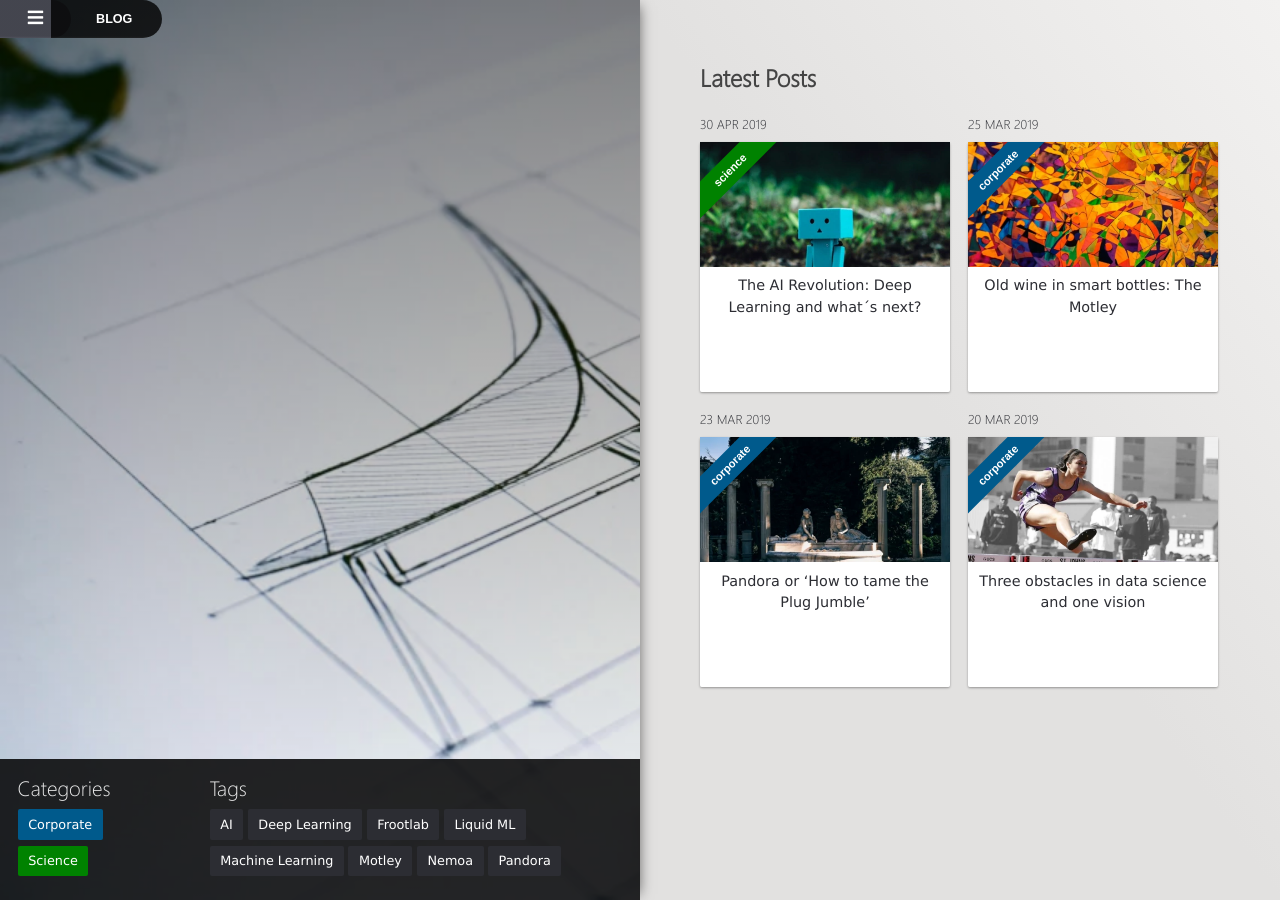
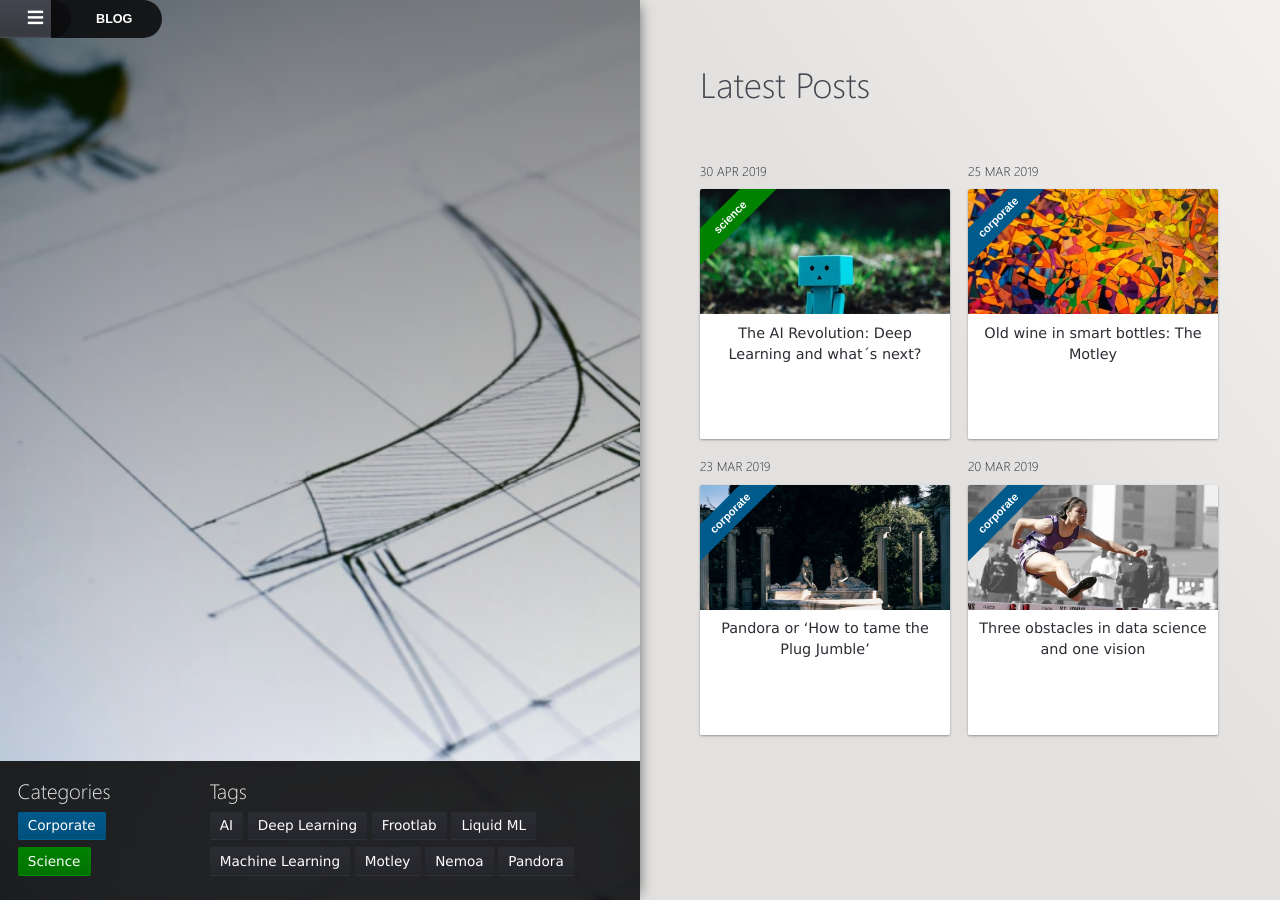
Before and after one commit to frootlab/frootlab.github.io, a Jekyll site: the page built from _pages/blog.md, in a window 1280 px wide. Built offline with Jekyll 4.4.1, drawn with Linux system fonts in a browser that asks for light colours; nearby versions of some CDN libraries.

Commit message:
fixes #91

```diff
--- a/assets/_sass/_navigation.scss
+++ b/assets/_sass/_navigation.scss
@@ -124,13 +124,13 @@
     background-color: $dark-grey;
     background: linear-gradient(
       $dark-grey 0%,
-      $dark-grey 95%,
+      darken($dark-grey, 5%) 95%,
       lighten($dark-grey, 5%) 100%);
     &:hover {
       background-color: lighten($dark-grey, 10%);
       background: linear-gradient(
         lighten($dark-grey, 10%) 0%,
-        lighten($dark-grey, 10%) 95%,
+        lighten($dark-grey, 5%) 95%,
         lighten($dark-grey, 15%) 100%);
     }
 }
@@ -154,10 +154,8 @@
     color: white;
     background-color: rgba(0, 0, 0, 0.8);
     background: linear-gradient(
-      darken(rgba(0, 0, 0, 0.8), 5%) 0%,
-      rgba(0, 0, 0, 0.8) 5%,
-      rgba(0, 0, 0, 0.8) 95%,
-      lighten(rgba(0, 0, 0, 0.8), 5%) 100%);
+      rgba(0, 0, 0, 0.8) 0%,
+      rgba(0, 0, 0, 0.8) 100%);
 }
 
 /* Remove the shadow for the active's next item, to match the design more accurately */
--- a/assets/_sass/_site.scss
+++ b/assets/_sass/_site.scss
@@ -279,9 +279,9 @@
 
 /* Post group title */
 .section-title {
-  padding-bottom: 0.5em;
-  font-weight: bold;
-  color: #444;
+  font-size: 2.2em;
+  padding-bottom: 1.3em;
+  color: lighten($dark-grey, 10%);
 }
 
 /* Grid Layout */
@@ -342,6 +342,7 @@
 
 .card-image {
   height: 50%;
+  border-radius: 2px 2px 0px 0px;
 }
 
 /* Card text */
@@ -688,12 +689,6 @@
   a:focus {
     color: $link-hover;
   }
-  .section-title {
-    position: relative;
-    left: auto;
-    bottom: auto;
-    font-size: 80px;
-  }
   .tags > li {
     background: none;
     border: 1px solid rgba($white, 0.4);
@@ -866,12 +861,6 @@
     .section-line {
       display: none;
     }
-    .section-title {
-      font-size: 40px;
-    }
-  }
-  .section-title {
-    font-size: 80px;
   }
   .projects-menu li {
     width: 100% !important;
--- a/assets/_sass/_utilities.scss
+++ b/assets/_sass/_utilities.scss
@@ -27,10 +27,10 @@
 // Buttons
 .btn {
   display: inline-block;
-  padding: 0.5em 0.75em;
+  padding: 0.4em 0.75em 0.5em 0.75em;
   margin-bottom: 0.5em;
   font-family: Verdana,sans-serif;
-  font-size: 0.8em;
+  font-size: 0.85em;
   font-weight: 400;
   background-color: $light-grey;
   color: $btn-text-grey;
@@ -38,15 +38,14 @@
   white-space: nowrap;
   vertical-align: middle;
   cursor: pointer;
-  border: 1px solid transparent;
   border-radius: 2px;
   transition:
-    all 200ms ease-in-out,
+    all 0.2s ease-in-out,
     transform 50ms ease;
   user-select: none;
   &:hover {
     background-color: mix($light-grey, $blue, 80%);
-    border-color: darken(mix($light-grey, $blue, 80%), 8%);
+    box-shadow: 0px 0px 0px 1px rgba($light-grey, 0.5);
     color: darken($btn-text-grey, 20%);
   }
   &:active {
@@ -54,35 +53,62 @@
   }
   &_green{
     background-color: $green;
-    font: bold;
+    background: linear-gradient(
+      $green 0%,
+      darken($green, 3%) 95%,
+      lighten($green, 5%) 100%);
     color: $white !important;
     &:hover {
       background-color: lighten($green, 10%);
-      border-color: lighten($green, 15%);
+      background: linear-gradient(
+        lighten($green, 10%) 0%,
+        lighten($green, 7%) 95%,
+        lighten($green, 15%) 100%);
     }
   }
   &_blue{
     background-color: $blue;
+    background: linear-gradient(
+      $blue 0%,
+      darken($blue, 3%) 95%,
+      lighten($blue, 5%) 100%);
     color: $white !important;
     &:hover {
       background-color: lighten($blue, 10%);
-      border-color: lighten($blue, 15%);
+      background: linear-gradient(
+        lighten($blue, 10%) 0%,
+        lighten($blue, 7%) 95%,
+        lighten($blue, 15%) 100%);
     }
   }
   &_red{
     background-color: $red;
+    background: linear-gradient(
+      $red 0%,
+      darken($red, 3%) 95%,
+      lighten($red, 5%) 100%);
     color: $white !important;
     &:hover {
       background-color: lighten($red, 10%);
-      border-color: lighten($red, 15%);
+      background: linear-gradient(
+        lighten($red, 10%) 0%,
+        lighten($red, 7%) 95%,
+        lighten($red, 15%) 100%);
     }
   }
   &_grey{
     background-color: $dark-grey;
+    background: linear-gradient(
+      $dark-grey 0%,
+      darken($dark-grey, 3%) 95%,
+      lighten($dark-grey, 5%) 100%);
     color: $white !important;
     &:hover {
       background-color: lighten($dark-grey, 10%);
-      border-color: lighten($dark-grey, 15%);
+      background: linear-gradient(
+        lighten($dark-grey, 10%) 0%,
+        lighten($dark-grey, 7%) 95%,
+        lighten($dark-grey, 15%) 100%);
     }
   }
   &_danger {
```
Also changed, not shown: index.md (+8 -7 lines).
